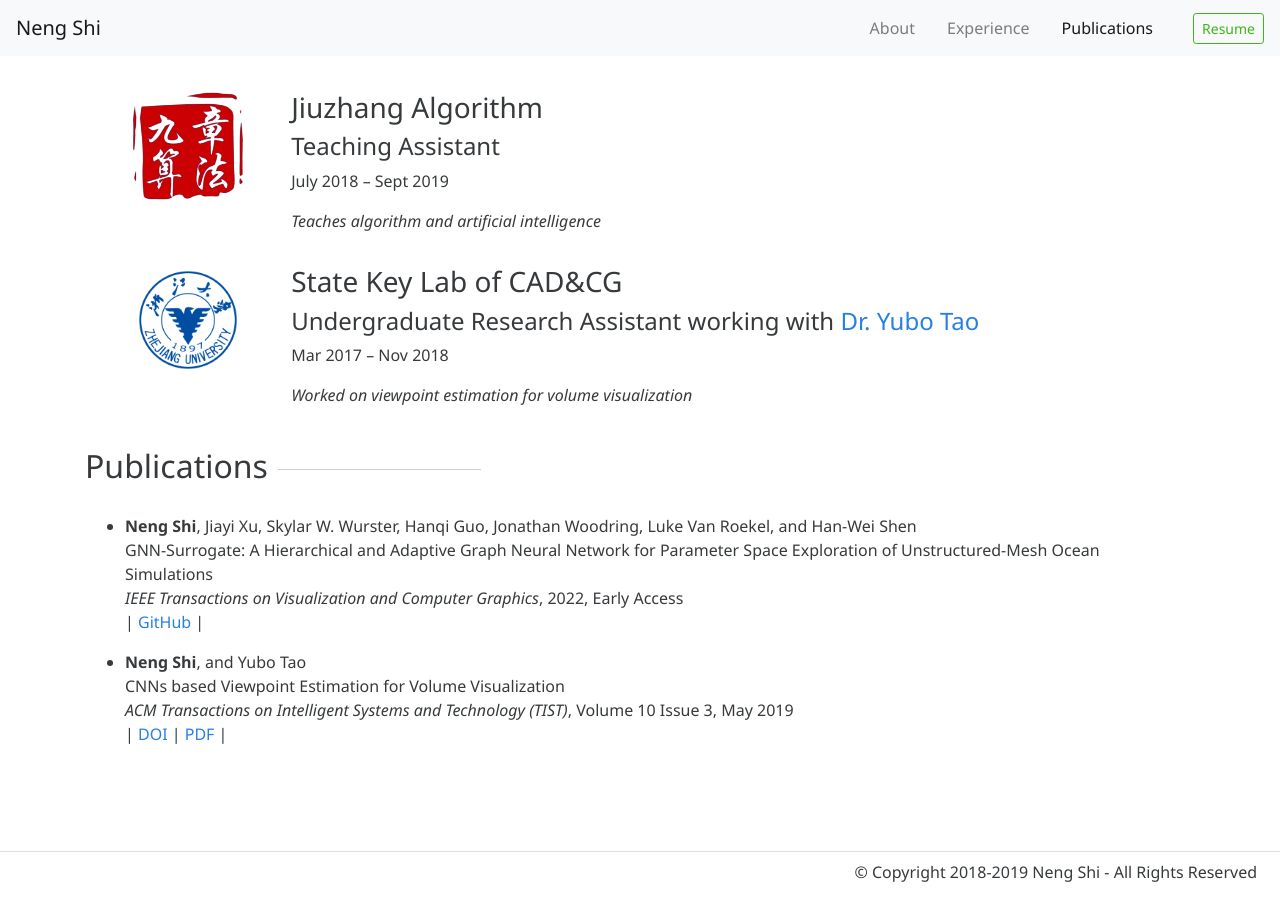
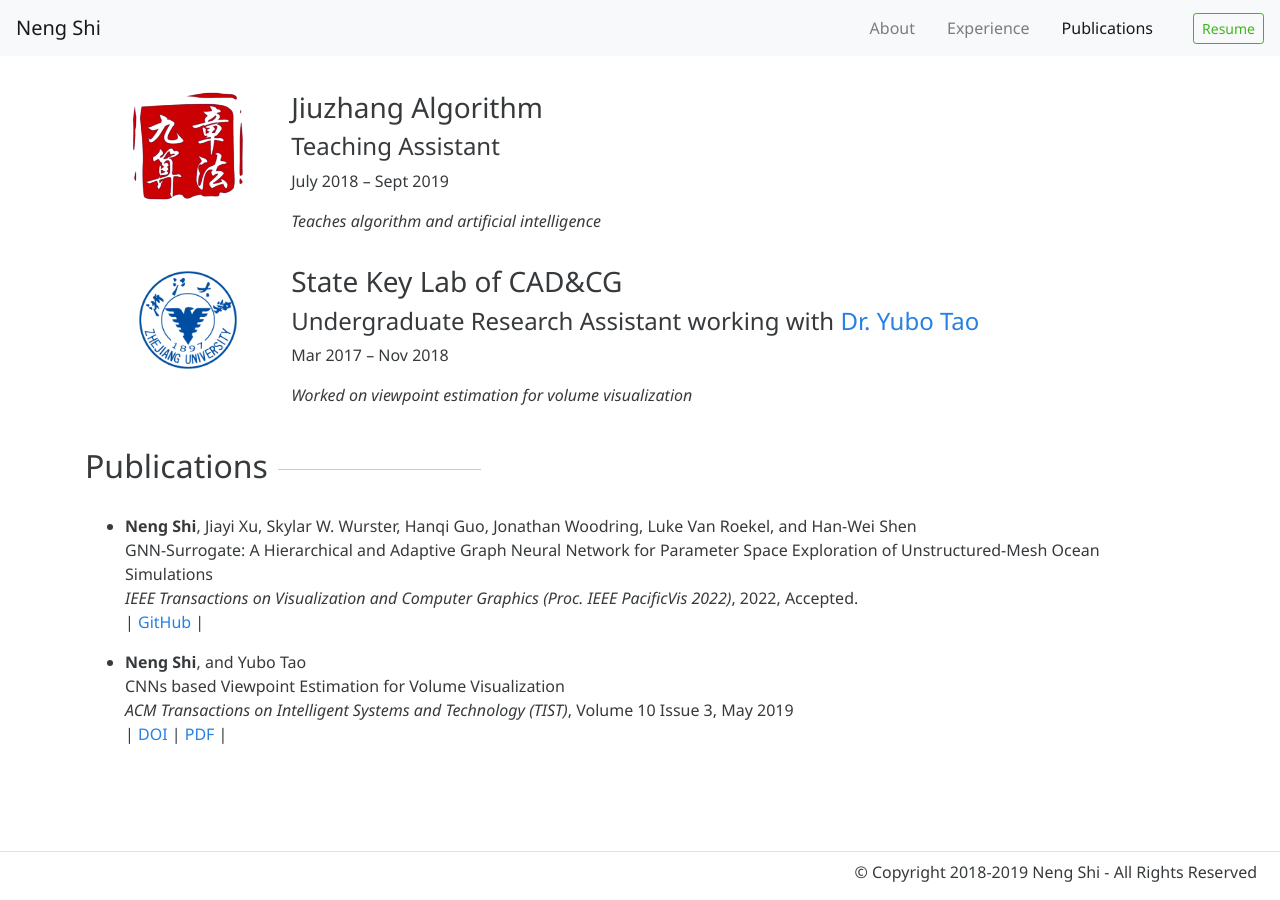
Before and after one commit to trainsn/trainsn.github.io, a Jekyll site: the page built from index.html, in a window 1280 px wide and 900 px high, scrolled down 1257 px. Built offline with Jekyll 4.4.1, drawn with Linux system fonts in a browser that asks for light colours; nearby versions of some CDN libraries; a style sheet for code colours, icons or effects is not loaded.

Commit message:
update publication

```diff
--- a/_includes/publications.html
+++ b/_includes/publications.html
@@ -7,7 +7,7 @@
     <br>
     GNN-Surrogate: A Hierarchical and Adaptive Graph Neural Network for Parameter Space Exploration of Unstructured-Mesh Ocean Simulations
     <br>
-    <em>IEEE Transactions on Visualization and Computer Graphics</em>, 2022, Early Access
+    <em>IEEE Transactions on Visualization and Computer Graphics (Proc. IEEE PacificVis 2022)</em>, 2022, Accepted.
     <br>
     | <a href="https://github.com/trainsn/GNN-Surrogate" target="_blank">GitHub</a> |
   </p></li>
```
